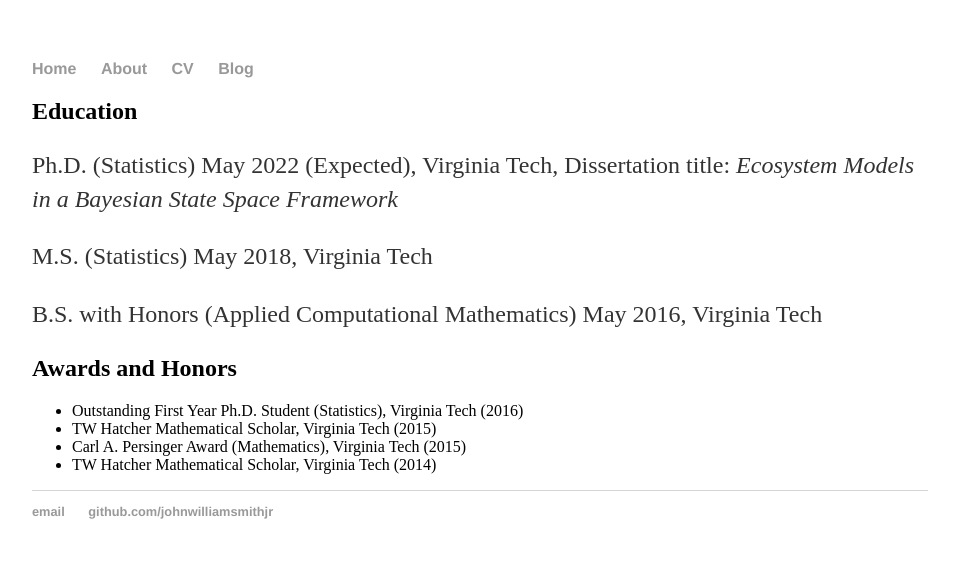
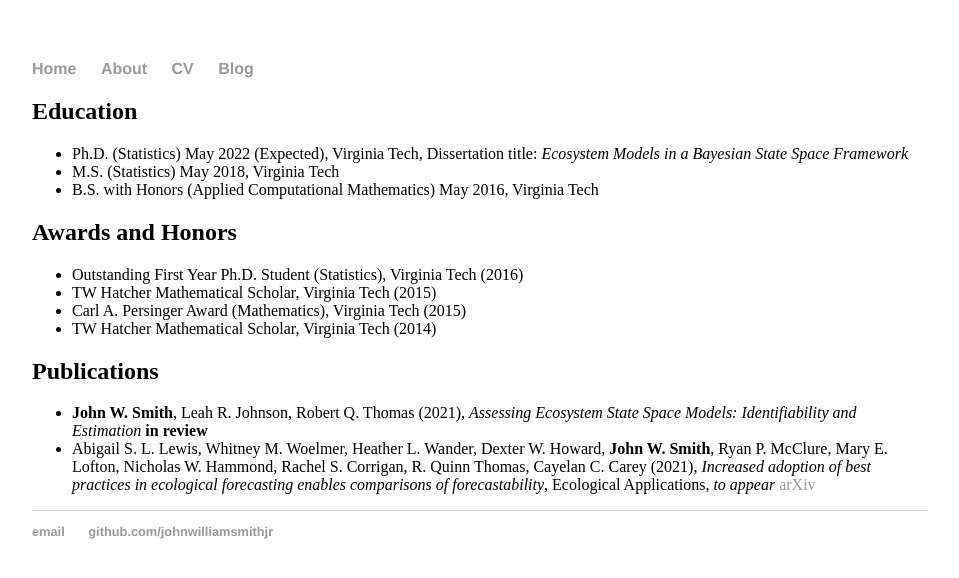
Before and after one commit to johnwilliamsmithjr/johnwilliamsmithjr.github.io, a Jekyll site: the page built from about/index.html, in a window 1280 px wide. Shown: the top 578 px of the page, without its empty margins (160-1119 px from the left). Built offline with Jekyll 4.4.1, drawn with Linux system fonts in a browser that asks for light colours.

Commit message:
added publications
publications, education edited

```diff
--- a/about/index.html
+++ b/about/index.html
@@ -4,9 +4,11 @@ title: About Me
 ---
 <div class="blurb">
 	<h2>Education</h2>
-	<p>Ph.D. (Statistics) May 2022 (Expected), Virginia Tech, Dissertation title: <i>Ecosystem Models in a Bayesian State Space Framework</i></p>
-  <p> M.S. (Statistics) May 2018, Virginia Tech</p>
-  <p> B.S. with Honors (Applied Computational Mathematics) May 2016, Virginia Tech</p>
+	<ul>
+	<li>Ph.D. (Statistics) May 2022 (Expected), Virginia Tech, Dissertation title: <i>Ecosystem Models in a Bayesian State Space Framework</i></li>
+  <li> M.S. (Statistics) May 2018, Virginia Tech</li>
+  <li> B.S. with Honors (Applied Computational Mathematics) May 2016, Virginia Tech</li>
+	</ul>
 	<h2> Awards and Honors </h2>
 	<ul>
   	<li>Outstanding First Year Ph.D. Student (Statistics), Virginia Tech (2016)</li>
@@ -14,7 +16,10 @@ title: About Me
   	<li>Carl A. Persinger Award (Mathematics), Virginia Tech (2015)</li>
 	<li>TW Hatcher Mathematical Scholar, Virginia Tech (2014)</li>
 	</ul>
-
-
+<h2>Publications</h2>
+	<ul>
+	<li><b>John W. Smith</b>, Leah R. Johnson, Robert Q. Thomas (2021), <i>Assessing Ecosystem State Space Models: Identifiability and Estimation</i> <b> in review </b> </li>
+  	<li>Abigail S. L. Lewis, Whitney M. Woelmer, Heather L. Wander, Dexter W. Howard, <b>John W. Smith</b>, Ryan P. McClure, Mary E. Lofton, Nicholas W. Hammond, Rachel S. Corrigan, R. Quinn Thomas, Cayelan C. Carey (2021), <i>Increased adoption of best practices in ecological forecasting enables comparisons of forecastability</i>, Ecological Applications, <i>to appear</i> <a href="https://ecoevorxiv.org/khwdf/">arXiv</a> </li>
+	</ul>
 
 </div><!-- /.blurb -->
```
